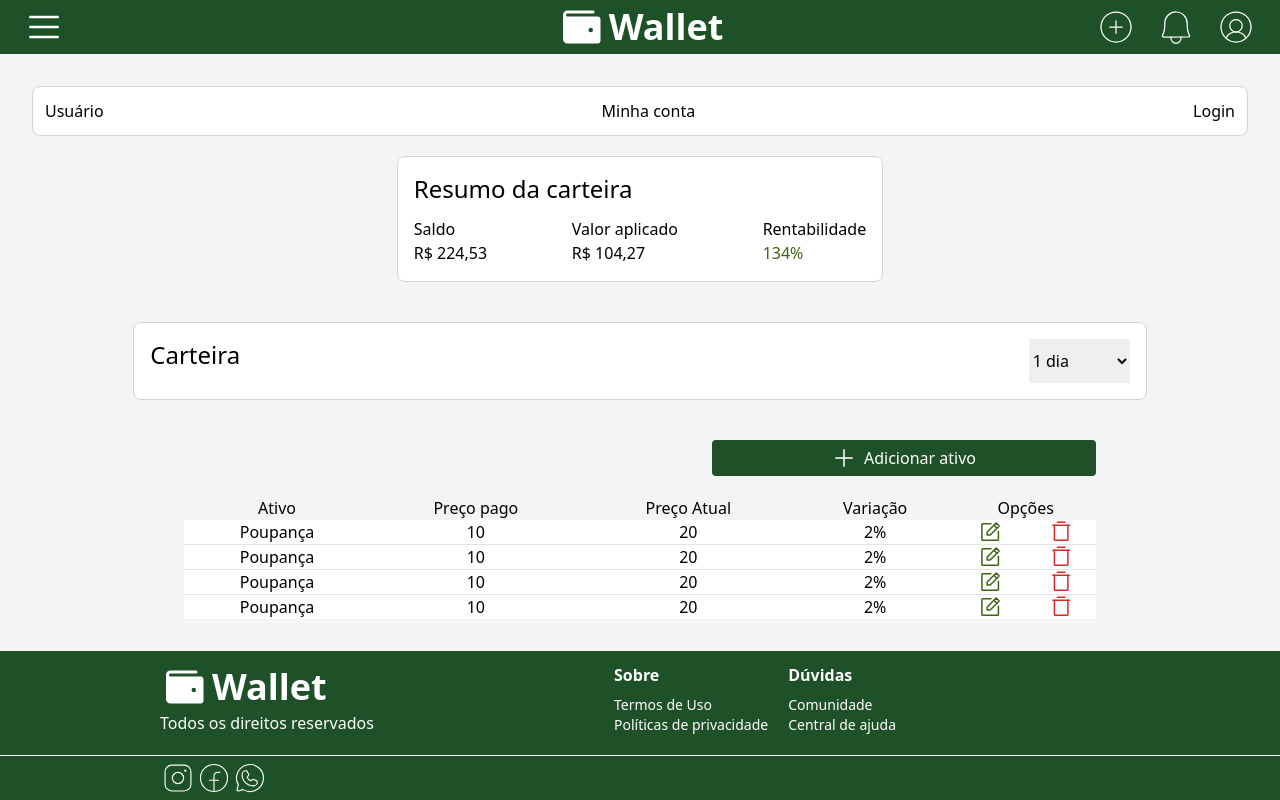
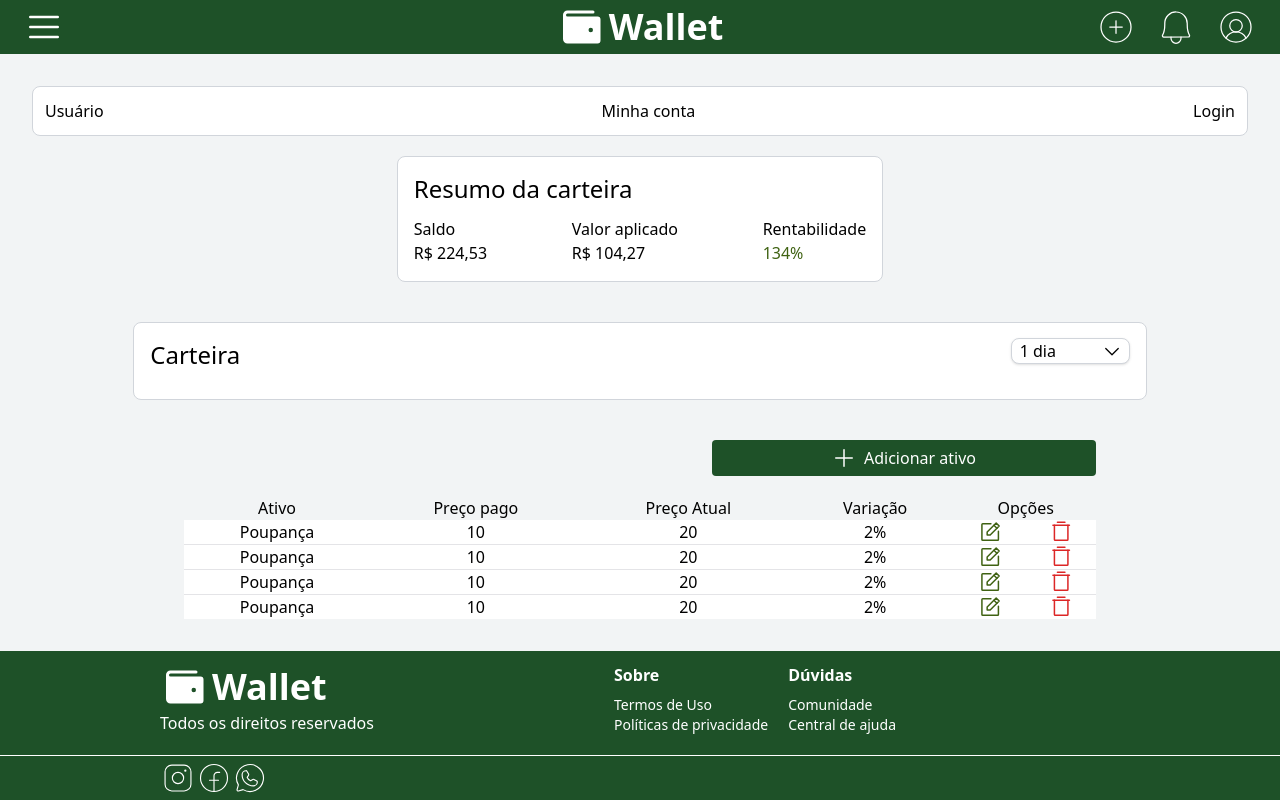
Before and after one commit to robsonvasquez/Carteira_de_Invertimento, a React (Vite) app in the folder investment-wallet-web/: page / in a window 1280 px wide. Built offline with nearby package versions, Linux system fonts and the light colour scheme.

Commit message:
Update: Select

```diff
--- a/investment-wallet-web/src/components/Select.tsx
+++ b/investment-wallet-web/src/components/Select.tsx
@@ -1,3 +1,6 @@
+import {CaretDown} from 'phosphor-react';
+import colors from 'tailwindcss/colors'
+
 interface optionInterface{
   value: string | number;
   key: string;
@@ -8,10 +11,13 @@ interface SelectProps{
 }
 export default function Select(props: SelectProps){
   return(
-    <select>
-      {props.options.map((op: optionInterface) => (
-        <option value={op.value}>{op.key}</option>
-      ))}
-    </select>
+    <div className='relative h-6 flex justify-end items-center'>
+      <select className="pl-2 pr-7 appearance-none bg-white border border-gray-300 hover:border-gray-500 rounded-lg shadow focus:outline-none">
+        {props.options.map((op: optionInterface) => (
+          <option className="" value={op.value}>{op.key}</option>
+        ))}
+      </select>
+      <CaretDown className='absolute mr-2' size={20} color={colors.black} />
+    </div>
   )
 }
```
